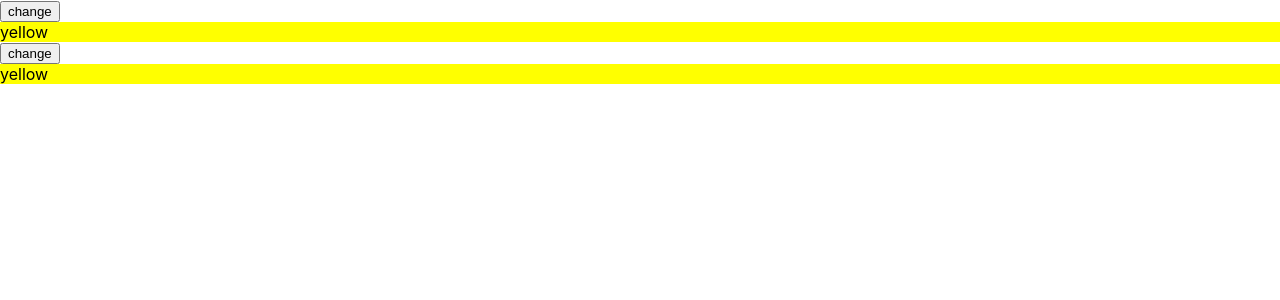
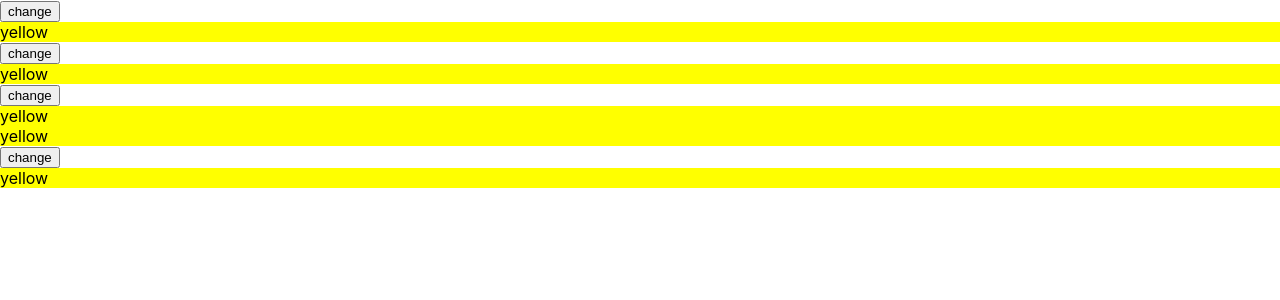
Before and after one commit to llskys/vite, a React (Vite) app: page / in a window 1280 px wide. Shown: the top 300 px of the page. Built offline with nearby package versions, Linux system fonts and the light colour scheme.

Commit message:
update context.jsx

```diff
--- a/src/App.jsx
+++ b/src/App.jsx
@@ -1,6 +1,6 @@
 import React, { useState, useEffect } from 'react'
 // import RecoilDemo from './recoil'
-import { ContextTest1, ContextTest2, ContextTest3, Geti18n, LifeCycleContainer, PersonalInfoComponent, SetState } from './react-demo'
+import { ContextTest, Geti18n, LifeCycleContainer, PersonalInfoComponent, SetState } from './react-demo'
 // import './App.css'
 import MyPromise from './utils/util'
 
@@ -19,9 +19,7 @@ function App() {
       {/* <RecoilDemo /> */}
       {/* <Geti18n /> */}
       {/* <button onClick={testMyPromise}>TEST</button> */}
-      <ContextTest1 />
-      {/* <ContextTest2 /> */}
-      {/* <ContextTest3 /> */}
+      <ContextTest />
     </>
   )
 }
--- a/src/react-demo/contextTest.jsx
+++ b/src/react-demo/contextTest.jsx
@@ -1,8 +1,8 @@
 import React, { Component, createContext, useState, useContext } from 'react'
-const GlobalContext = createContext();
+const GlobalContext = createContext(1);
 const { Provider, Consumer } = GlobalContext
 
-function ContextTest1() {
+export default function ContextTest() {
     const [theme,setTheme] = useState('yellow')
     const toggleTheme = () => {
         setTheme(theme === 'yellow' ? 'red' : 'yellow')
@@ -10,14 +10,16 @@ function ContextTest1() {
     return (
         <>
             <Provider value={{ theme, toggleTheme }}>
-                <ContextConsumer />
-                <ContextConsumerAnother />
+                <ContextConsumer1 />
+                <ContextConsumer2 />
+                <ContextConsumer3 />
+                <ContextConsumer4 />
             </Provider>
         </>
     )
 }
 
-function ContextConsumer() {
+function ContextConsumer1() {
     return (
         <Consumer>
         {
@@ -32,7 +34,7 @@ function ContextConsumer() {
     );
 }
 
-function ContextConsumerAnother() {
+function ContextConsumer2() {
     return (
         <Consumer>
         {
@@ -47,32 +49,7 @@ function ContextConsumerAnother() {
     );
 }
 
-class ContextTest2 extends Component {
-    constructor(props){
-        super(props)
-        this.state = {
-            value: 1
-        }
-    }
-
-    changeValue = () =>{
-        this.setState({
-            value: this.state.value + 1
-        })
-    }
-
-    render() {
-        const { value } = this.state
-        return (
-            <Provider value={value}>
-                <button onClick={this.changeValue}>change context2 value</button>
-                <ContextConsumer2 />
-            </Provider>
-        );
-    }
-  }
-
-class ContextConsumer2 extends Component {
+class ContextConsumer3 extends Component {
     static contextType = GlobalContext;
 
     render() {
@@ -80,25 +57,27 @@ class ContextConsumer2 extends Component {
             <>
                 <Consumer>
                 {
-                    context => <div>{context}</div>
+                    ({theme, toggleTheme}) => (
+                        <>
+                            <button onClick={toggleTheme}>change</button>
+                            <div style={{background:theme}}>{theme}</div>
+                        </>
+                    )
                 }
                 </Consumer>
-                <div>{this.context}</div>
+                <div style={{background:this.context.theme}}>{this.context.theme}</div>
             </>
+
         );
     }
 }
 
-function ContextTest3() {
-    const data = useContext(GlobalContext)
-    const [value, setValue] = useState(data||1)
+function ContextConsumer4() {
+    const { theme, toggleTheme } = useContext(GlobalContext)
     return (
         <>
-            <button onClick={()=>setValue(c=>c+1)}>change context3 value</button>
-            <div>{value}</div>
+            <button onClick={toggleTheme}>change</button>
+            <div style={{background:theme}}>{theme}</div>
         </>
     )
 }
-
-
-export { ContextTest1, ContextTest2, ContextTest3 }
--- a/src/react-demo/index.jsx
+++ b/src/react-demo/index.jsx
@@ -2,6 +2,6 @@ import LifeCycleContainer from './lifecycle'
 import Geti18n from './geti18n'
 import PersonalInfoComponent from './hookdemo'
 import SetState from './setState'
-import { ContextTest1, ContextTest2, ContextTest3 } from './contextTest'
+import ContextTest from './contextTest'
 
-export { ContextTest1, ContextTest2, ContextTest3, Geti18n, LifeCycleContainer, PersonalInfoComponent, SetState }
+export { ContextTest, Geti18n, LifeCycleContainer, PersonalInfoComponent, SetState }
```
Also changed, not shown: src/react-demo/context.jsx (deleted, +0 -50 lines).
